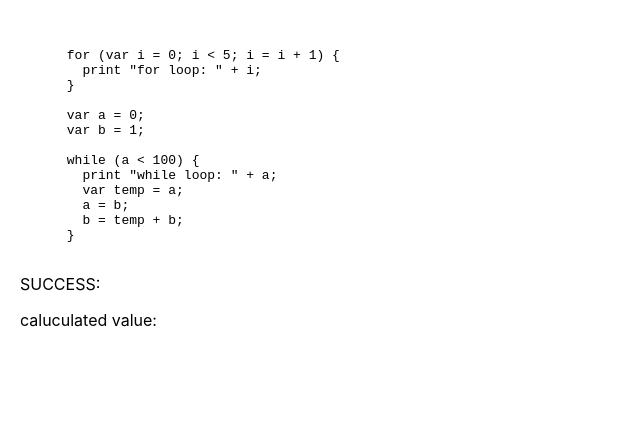
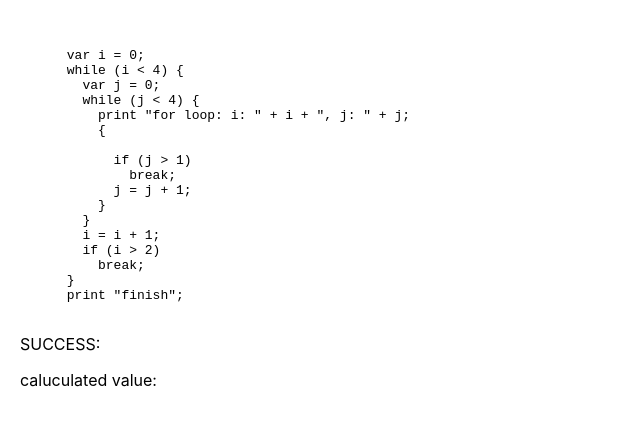
Before and after one commit to henryhe1993/jlox, a React (Create React App) app: page / in a window 1280 px wide. Shown: the top 426 px of the page, without its empty margins (0-640 px from the left). Built offline with nearby package versions, Linux system fonts and the light colour scheme.

Commit message:
feat: 1. Support break statement

```diff
--- a/src/jlox/expr.ts
+++ b/src/jlox/expr.ts
@@ -2,6 +2,7 @@ import Token from './token';
 
 export interface Visitor<R> {
   visitAssignExpr(expr: Assign): R;
+  visitUnaryExpr(expr: Unary): R;
   visitBinaryExpr(expr: Binary): R;
   visitTernaryExpr(expr: Ternary): R;
   // R visitCallExpr(Call expr);
@@ -13,7 +14,6 @@ export interface Visitor<R> {
   // R visitSetExpr(Set expr);
   // R visitSuperExpr(Super expr);
   // R visitThisExpr(This expr);
-  visitUnaryExpr(expr: Unary): R;
   visitCommaExpr(expr: Comma): R;
   visitVariableExpr(expr: Variable): R;
 }
--- a/src/jlox/parser.ts
+++ b/src/jlox/parser.ts
@@ -16,7 +16,6 @@ export default class Parser {
     while (!this.isAtEnd()) {
       statements.push(this.declaration());
     }
-
     return statements;
   }
 
@@ -31,12 +30,25 @@ export default class Parser {
     }
   }
 
+  private varDeclaration(): Stmt.Stmt {
+    const name = this.consume(TokenType.IDENTIFIER, "Expect variable name.");
+
+    let initializer: Expr.Expr = null;
+    if (this.match(TokenType.EQUAL)) {
+      initializer = this.expression();
+    }
+
+    this.consume(TokenType.SEMICOLON, "Expect ';' after variable declaration.");
+    return new Stmt.Var(name, initializer);
+  }
+
   private statement(): Stmt.Stmt {
     if (this.match(TokenType.FOR)) return this.forStatement();
     if (this.match(TokenType.IF)) return this.ifStatement();
     if (this.match(TokenType.PRINT)) return this.printStatement();
     if (this.match(TokenType.WHILE)) return this.whileStatement();
-    if (this.match(TokenType.LEFT_BRACE)) return new Stmt.Block(this.block());
+    if (this.match(TokenType.BREAK)) return this.breakStatement();
+    if (this.match(TokenType.LEFT_BRACE)) return new Stmt.Block(this.blockStatement());
 
     return this.expressionStatement();
   }
@@ -108,15 +120,13 @@ export default class Parser {
     return new Stmt.While(condition, body);
   }
 
-  private expressionStatement(): Stmt.Stmt {
-    const expr = this.comma();
-    this.consume(TokenType.SEMICOLON, "Expect ';' after expression.");
-    return new Stmt.Expression(expr);
+  private breakStatement(): Stmt.Stmt {
+    this.consume(TokenType.SEMICOLON, "Expect ';' after value.");
+    return new Stmt.Break();
   }
 
-  private block(): Stmt.Stmt[] {
+  private blockStatement(): Stmt.Stmt[] {
     const statements: Stmt.Stmt[] = [];
-
     while (!this.check(TokenType.RIGHT_BRACE) && !this.isAtEnd()) {
       statements.push(this.declaration());
     }
@@ -125,18 +135,11 @@ export default class Parser {
     return statements;
   }
 
-  private varDeclaration(): Stmt.Stmt {
-    const name = this.consume(TokenType.IDENTIFIER, "Expect variable name.");
-
-    let initializer: Expr.Expr = null;
-    if (this.match(TokenType.EQUAL)) {
-      initializer = this.expression();
-    }
-
-    this.consume(TokenType.SEMICOLON, "Expect ';' after variable declaration.");
-    return new Stmt.Var(name, initializer);
+  private expressionStatement(): Stmt.Stmt {
+    const expr = this.comma();
+    this.consume(TokenType.SEMICOLON, "Expect ';' after expression.");
+    return new Stmt.Expression(expr);
   }
-
 
   private comma(): Expr.Expr {
     let expr = this.expression();
--- a/src/jlox/scanner.ts
+++ b/src/jlox/scanner.ts
@@ -18,6 +18,7 @@ keywords.set('this', TokenType.THIS);
 keywords.set('true', TokenType.TRUE);
 keywords.set('var', TokenType.VAR);
 keywords.set('while', TokenType.WHILE);
+keywords.set('break', TokenType.BREAK);
 
 export default class Scanner {
   private source: string;
--- a/src/jlox/stmt.ts
+++ b/src/jlox/stmt.ts
@@ -11,6 +11,7 @@ export interface Visitor<R> {
   // R visitReturnStmt(Return stmt);
   visitVarStmt(stmt: Var): R;
   visitWhileStmt(stmt: While): R;
+  visitBreakStmt(stmt: Break): R;
 }
 
 export abstract class Stmt {
@@ -44,8 +45,6 @@ export class Var extends Stmt {
   accept<R>(visitor: Visitor<R>): R {
     return visitor.visitVarStmt(this);
   }
-
-
 }
 
 export class Print extends Stmt {
@@ -105,3 +104,10 @@ export class While extends Stmt {
     return visitor.visitWhileStmt(this);
   }
 }
+
+export class Break extends Stmt {
+
+  accept<R>(visitor: Visitor<R>): R {
+    return visitor.visitBreakStmt(this);
+  }
+}
--- a/src/jlox/token.ts
+++ b/src/jlox/token.ts
@@ -16,7 +16,7 @@ export enum TokenType {
 
   // Keywords.
   AND = 'AND', CLASS = 'CLASS', ELSE = 'ELSE', FALSE = 'FALSE', FUN = 'FUN', FOR = 'FOR', IF = 'IF', NIL = 'NIL', OR = 'OR',
-  PRINT = 'PRINT', RETURN = 'RETURN', SUPER = 'SUPER', THIS = 'THIS', TRUE = 'TRUE', VAR = 'VAR', WHILE = 'WHILE',
+  PRINT = 'PRINT', RETURN = 'RETURN', SUPER = 'SUPER', THIS = 'THIS', TRUE = 'TRUE', VAR = 'VAR', WHILE = 'WHILE', BREAK = 'BREAK',
 
   // Tag.
   TAG = 'TAG',
--- a/src/jlox/visitors/interpreter.ts
+++ b/src/jlox/visitors/interpreter.ts
@@ -6,18 +6,14 @@ import Logger from '../logger';
 import { RuntimeError } from '../error/runtime-error';
 import TagDataSource from '../tag';
 
+enum ExitState {
+  BREAK = 'BREAK'
+}
+
 export default class Interpreter implements Expr.Visitor<any>, Stmt.Visitor<void> {
   private environment: Environment = new Environment();
 
   interpret(statements: Stmt.Stmt[]) {
-    // try {
-    //   console.log('evaluting expression', expression)
-    //   const value = this.evaluate(expression);
-    //   console.log('interpreted value', this.stringify(value));
-    // } catch (error) {
-    //   // Logger.errorMsg(error);
-    // }
-
     try {
       for (let statement of statements) {
         this.execute(statement);
@@ -27,11 +23,21 @@ export default class Interpreter implements Expr.Visitor<any>, Stmt.Visitor<void
     }
   }
 
+  // STATEMENT
+  visitBlockStmt(stmt: Stmt.Block): void | ExitState {
+    return this.executeBlock(stmt.statements, new Environment(this.environment));
+  }
+
+  visitExpressionStmt(stmt: Stmt.Expression): void {
+    this.evaluate(stmt.expression);
+    return null;
+  }
+
   visitIfStmt(stmt: Stmt.If) {
     if (this.isTruthy(this.evaluate(stmt.condition))) {
-      this.execute(stmt.thenBranch);
+      return this.execute(stmt.thenBranch);
     } else if (stmt.elseBranch != null) {
-      this.execute(stmt.elseBranch);
+      return this.execute(stmt.elseBranch);
     }
     return null;
   }
@@ -52,31 +58,23 @@ export default class Interpreter implements Expr.Visitor<any>, Stmt.Visitor<void
     return null;
   }
 
-  visitExpressionStmt(stmt: Stmt.Expression): void {
-    this.evaluate(stmt.expression);
+  visitWhileStmt(stmt: Stmt.While): void {
+    while (this.isTruthy(this.evaluate(stmt.condition))) {
+      const execution = this.execute(stmt.body);
+      if (execution === ExitState.BREAK) break;
+    }
     return null;
   }
 
+  visitBreakStmt(stmt: Stmt.Stmt): ExitState.BREAK {
+    return ExitState.BREAK;
+  }
+
+  // EXPRESSION
   visitAssignExpr(expr: Expr.Assign): any {
     const value = this.evaluate(expr.value);
     this.environment.assign(expr.name, value);
     return value;
-  }
-
-  visitVariableExpr(expr: Expr.Variable): any {
-    return this.environment.get(expr.name);
-  }
-
-  visitLiteralExpr(expr: Expr.Literal): any {
-    return expr.value;
-  }
-
-  visitTagExpr(expr: Expr.Tag): any {
-    return TagDataSource[expr.key];
-  }
-
-  visitGroupingExpr(expr: Expr.Grouping): any {
-    return this.evaluate(expr.expression);
   }
 
   visitUnaryExpr(expr: Expr.Unary): any {
@@ -150,15 +148,16 @@ export default class Interpreter implements Expr.Visitor<any>, Stmt.Visitor<void
     return this.evaluate(expr.condition) ? this.evaluate(expr.leftExpr) : this.evaluate(expr.rightExpr);
   }
 
-  // FIXME:
-  visitCommaExpr(expr: Expr.Comma) {
-    this.evaluate(expr.right);
-    return this.evaluate(expr.value);
+  visitGroupingExpr(expr: Expr.Grouping): any {
+    return this.evaluate(expr.expression);
   }
 
-  visitBlockStmt(stmt: Stmt.Block): void {
-    this.executeBlock(stmt.statements, new Environment(this.environment));
-    return null;
+  visitLiteralExpr(expr: Expr.Literal): any {
+    return expr.value;
+  }
+
+  visitTagExpr(expr: Expr.Tag): any {
+    return TagDataSource[expr.key];
   }
 
   visitLogicalExpr(expr: Expr.Logical): any {
@@ -173,35 +172,40 @@ export default class Interpreter implements Expr.Visitor<any>, Stmt.Visitor<void
     return this.evaluate(expr.right);
   }
 
-  visitWhileStmt(stmt: Stmt.While): void {
-    while (this.isTruthy(this.evaluate(stmt.condition))) {
-      this.execute(stmt.body);
-    }
-    return null;
+  // FIXME:
+  visitCommaExpr(expr: Expr.Comma) {
+    this.evaluate(expr.right);
+    return this.evaluate(expr.value);
   }
 
+  visitVariableExpr(expr: Expr.Variable): any {
+    return this.environment.get(expr.name);
+  }
 
-  executeBlock(statements: Stmt.Stmt[], environment: Environment) {
+  executeBlock(statements: Stmt.Stmt[], environment: Environment): void | ExitState {
     const previous = this.environment;
+    let result: void | ExitState = null;
     try {
       this.environment = environment;
       for (let statement of statements) {
-        this.execute(statement);
+        result = this.execute(statement);
+        if (result === ExitState.BREAK) {
+          return result;
+        }
       }
+      return null;
     } finally {
       this.environment = previous;
     }
   }
 
+  private execute(stmt: Stmt.Stmt): void | ExitState {
+    return stmt.accept(this);
+  }
 
   private evaluate(expr: Expr.Expr): any {
     return expr.accept(this);
   }
-
-  private execute(stmt: Stmt.Stmt): void {
-    stmt.accept(this);
-  }
-
 
   private isTruthy(object: Object): boolean {
     return !!object;
@@ -220,6 +224,4 @@ export default class Interpreter implements Expr.Visitor<any>, Stmt.Visitor<void
     if (object == null) return "nil";
     return object.toString();
   }
-
-
 }
--- a/src/pages/jlox.tsx
+++ b/src/pages/jlox.tsx
@@ -20,19 +20,23 @@ export default function() {
   const rawInput = React.useMemo(() => {
     return (
       `
-      for (var i = 0; i < 5; i = i + 1) {
-        print "for loop: " + i;
+      var i = 0;
+      while (i < 4) {
+        var j = 0;
+        while (j < 4) {
+          print "for loop: i: " + i + ", j: " + j;
+          {
+
+            if (j > 1)
+              break;
+            j = j + 1;
+          }
+        }
+        i = i + 1;
+        if (i > 2)
+          break;
       }
-
-      var a = 0;
-      var b = 1;
-
-      while (a < 100) {
-        print "while loop: " + a;
-        var temp = a;
-        a = b;
-        b = temp + b;
-      }
+      print "finish";
       `
     )
   }, []);
```
Also changed, not shown: 1 other file (tests, documents, lock files or other folders).
